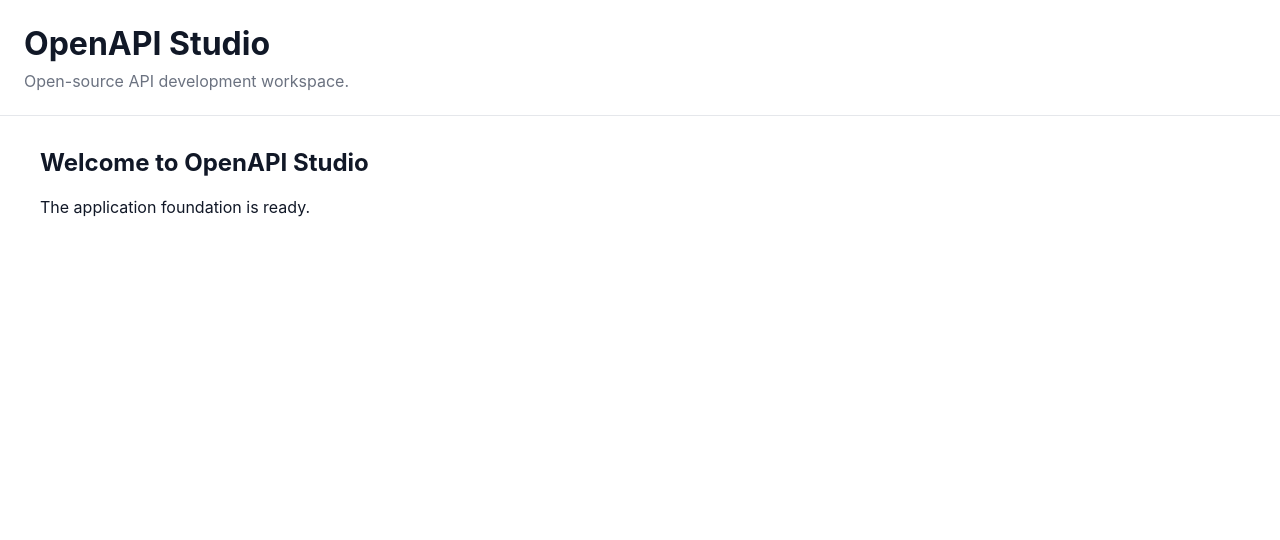
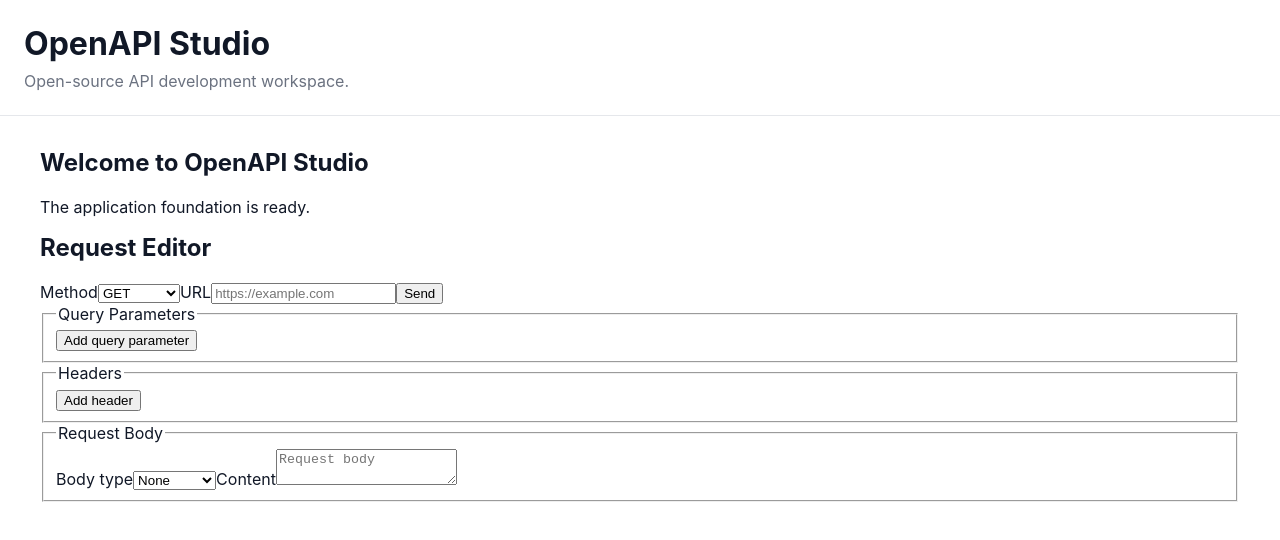
Before and after one commit to Ak7865/openapi-studio, a React (Vite) app: page / in a window 1280 px wide. Shown: the top 540 px of the page. Built offline with nearby package versions, Linux system fonts and the light colour scheme.

Commit message:
feat: integrate workspace editor

```diff
--- a/src/app/App.tsx
+++ b/src/app/App.tsx
@@ -1,4 +1,5 @@
 import '../App.css';
+import WorkspaceEditor from '../features/workspace/WorkspaceEditor';
 
 import { appMetadata } from './appMetadata';
 
@@ -17,6 +18,7 @@ function App() {
           <h2 id="welcome-heading">Welcome to OpenAPI Studio</h2>
           <p>The application foundation is ready.</p>
         </section>
+        <WorkspaceEditor />
       </main>
     </div>
   );
```
Also changed, not shown: 1 other file (tests, documents, lock files or other folders).
